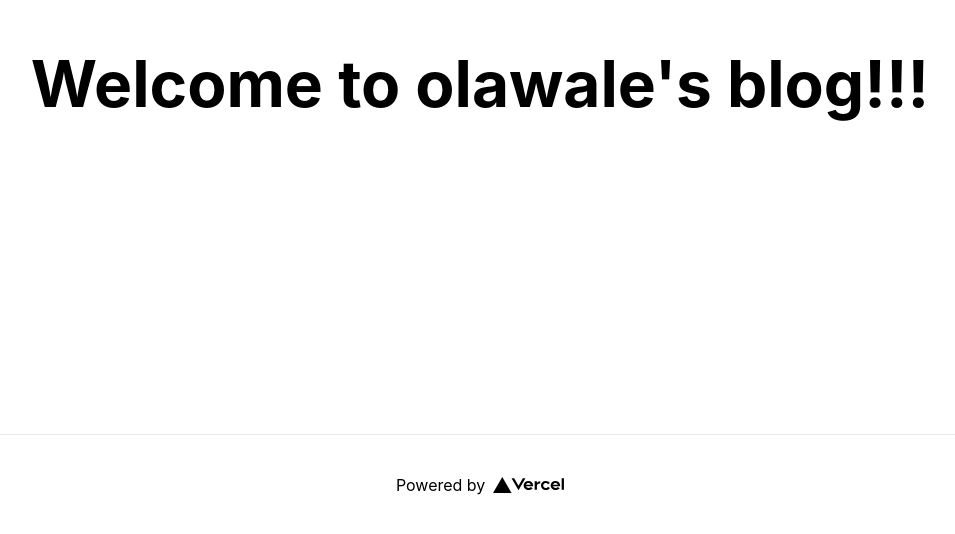
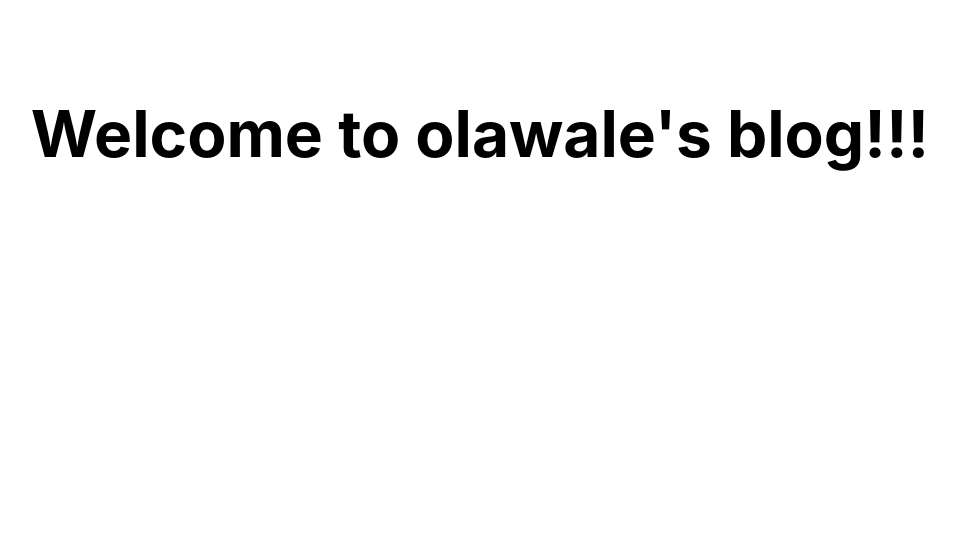
Before and after one commit to oyeyipo/oyeyipoolawale, a Next.js app in the folder frontend/: page / in a window 1280 px wide. Shown: the part 266-800 px from the top of the page, without its empty margins (160-1115 px from the left). Built offline with nearby package versions, Linux system fonts and the light colour scheme.

Commit message:
cleanup: complete

```diff
--- a/frontend/pages/index.js
+++ b/frontend/pages/index.js
@@ -12,17 +12,6 @@
       <main className={styles.main}>
         <h1 className={styles.title}>Welcome to olawale's blog!!!</h1>
       </main>
-
-      <footer className={styles.footer}>
-        <a
-          href="https://vercel.com?utm_source=create-next-app&utm_medium=default-template&utm_campaign=create-next-app"
-          target="_blank"
-          rel="noopener noreferrer"
-        >
-          Powered by{" "}
-          <img src="/vercel.svg" alt="Vercel Logo" className={styles.logo} />
-        </a>
-      </footer>
     </div>
   );
 }
```
